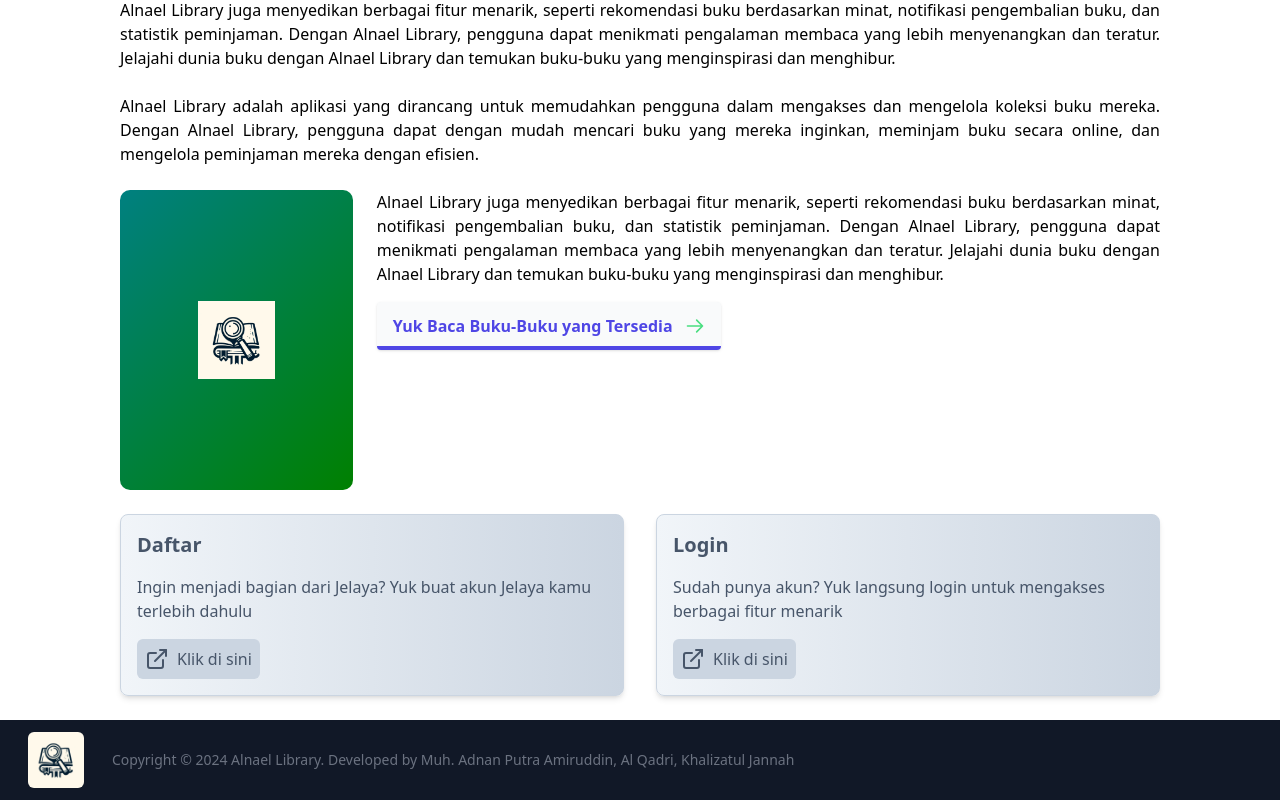
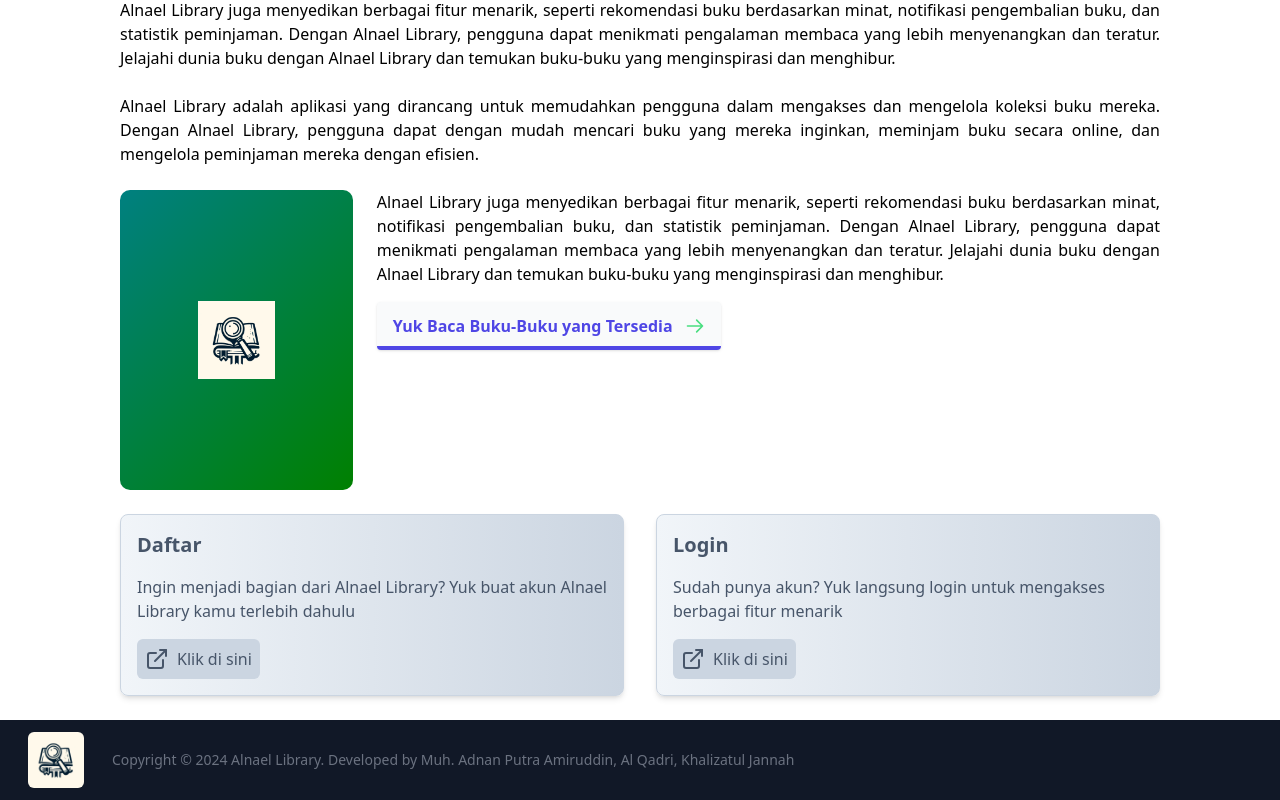
Before and after one commit to adnanamiruddin/alnael-library-project-client, a Next.js app: page / in a window 1280 px wide. Shown: the part 1000-1800 px from the top of the page. Built offline with nearby package versions, Linux system fonts and the light colour scheme; no server answers.

Commit message:
fix: Modify home page

```diff
--- a/src/components/layouts/modals/LoanDetailModal.jsx
+++ b/src/components/layouts/modals/LoanDetailModal.jsx
@@ -20,11 +20,7 @@ export default function LoanDetailModal({ loanId }) {
   }, [loanId]);
 
   const handleReturnBookClick = () => {
-    if (!loan) return;
-    if (loan.date_of_return) {
-      toast.error("Buku telah dikembalikan");
-      return;
-    }
+    if (!loan || loan.date_of_return) return;
     document.getElementById("confirm_return_book_modal").showModal();
   };
 
--- a/src/pages/index.jsx
+++ b/src/pages/index.jsx
@@ -97,7 +97,7 @@ export default function Home() {
           <MotionDiv x={-100}>
             <HomeCard
               title="Daftar"
-              description="Ingin menjadi bagian dari Jelaya? Yuk buat akun Jelaya kamu terlebih dahulu"
+              description="Ingin menjadi bagian dari Alnael Library? Yuk buat akun Alnael Library kamu terlebih dahulu"
               buttonLink="/register"
             />
           </MotionDiv>
--- a/src/pages/login.jsx
+++ b/src/pages/login.jsx
@@ -107,9 +107,6 @@ export default function Login() {
               signInForm.touched.password && signInForm.errors.password
             }
           />
-          <Link href="/" className="mb-3 text-end">
-            <p className="text-blue-600">Lupa kata sandi?</p>
-          </Link>
           <LoadingButton loading={isOnRequest}>Masuk</LoadingButton>
         </form>
 
```
